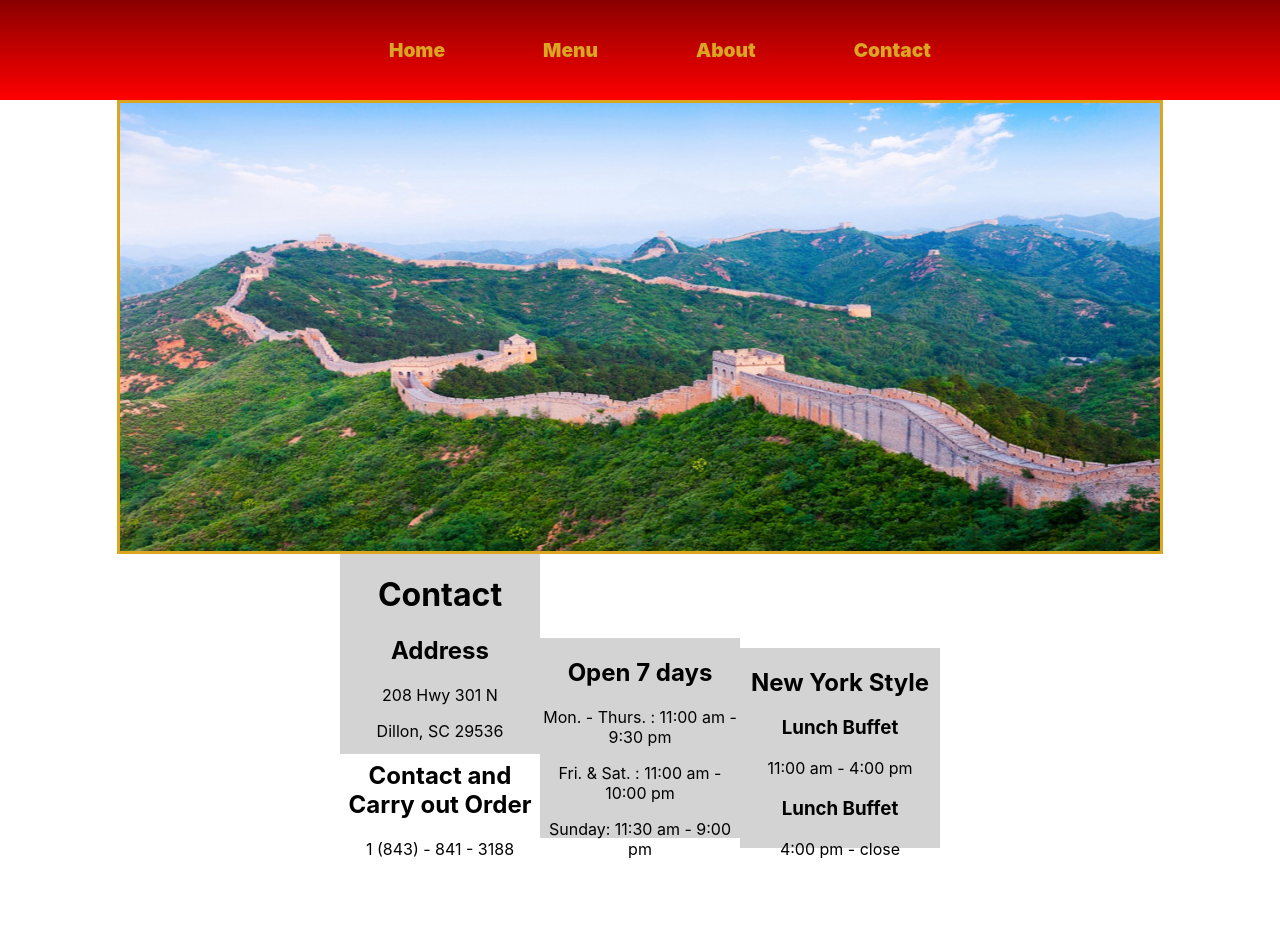
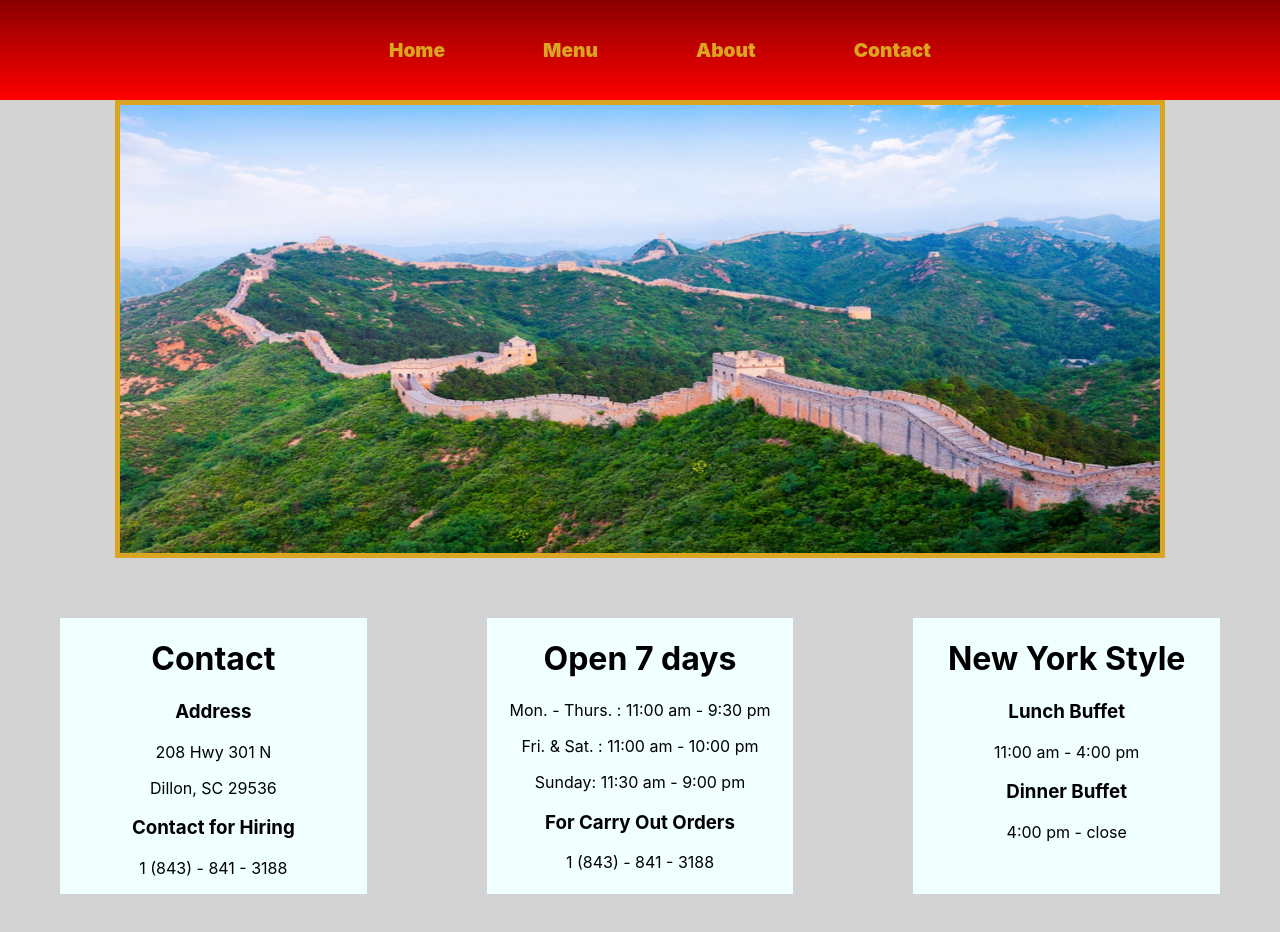
Before and after one commit to dchen8419/China-Buffet-V2, a React (Create React App) app: page /contact in a window 1280 px wide. Shown: the top 932 px of the page. Before the commit the page ends 859 px from the top, so only its background shows below. Built offline with nearby package versions, Linux system fonts and the light colour scheme.

Commit message:
finished contact page

```diff
--- a/src/Components/Contact/Contact.css
+++ b/src/Components/Contact/Contact.css
@@ -1,32 +1,26 @@
 .image {
     margin: auto;
     display: block;
-    border: 3px solid goldenrod;
+    border: 5px solid goldenrod;
     width: 65em;
     height: 28em;
 }
 
 .container {
+    display: flex;
+    background-color: lightgrey;
+    align-content: center;
+    justify-content: center;
     text-align: center;
 }
 
-.contact {
-    display: inline-block;
-    width: 200px;
-    height: 200px;
+.container div {
+    background-color: azure;
+    align-items: center;
+    margin: 60px;
+    width: 100%;
+}
+
+.back-ground {
     background-color: lightgray;
 }
-
-.information {
-    display: inline-block;
-    width: 200px;
-    height: 200px;
-    background-color: lightgray;
-}
-
-.hours {
-    display: inline-block;
-    width: 200px;
-    height: 200px;
-    background-color: lightgray;
-}
--- a/src/Components/Contact/Contact.jsx
+++ b/src/Components/Contact/Contact.jsx
@@ -5,31 +5,32 @@ import './Contact.css'
 function Contact() {
     return (
         <div>
-            <div>
+            <div className='back-ground'>
                 <img alt="greatwall" className='image' src={GreatWall}/>
             </div>
             <div className='container'>
-                <div className="contact">
+                <div>
                     <h1 >Contact</h1>
-                    <h2>Address</h2>
+                    <h3>Address</h3>
                     <p>208 Hwy 301 N</p>
                     <p>Dillon, SC 29536</p>
-                    <h2>Contact and Carry out Order</h2>
+                    <h3>Contact for Hiring</h3>
                     <p>1 (843) - 841 - 3188</p>
                 </div>
-                <div className='hours'>
-                    <h2>Open 7 days</h2>
+                <div>
+                    <h1>Open 7 days</h1>
                     <p>Mon. - Thurs. : 11:00 am - 9:30 pm</p>
                     <p>Fri. & Sat. : 11:00 am - 10:00 pm</p>
                     <p>Sunday: 11:30 am - 9:00 pm</p>
+                    <h3>For Carry Out Orders</h3>
+                    <p>1 (843) - 841 - 3188</p>
                 </div>
-                <div className='information'>
-                    <h2>New York Style</h2>
+                <div>
+                    <h1>New York Style</h1>
                     <h3>Lunch Buffet</h3>
                     <p>11:00 am - 4:00 pm</p>
-                    <h3>Lunch Buffet</h3>
+                    <h3>Dinner Buffet</h3>
                     <p>4:00 pm - close</p>
-
                 </div>
             </div>
         </div>
```
